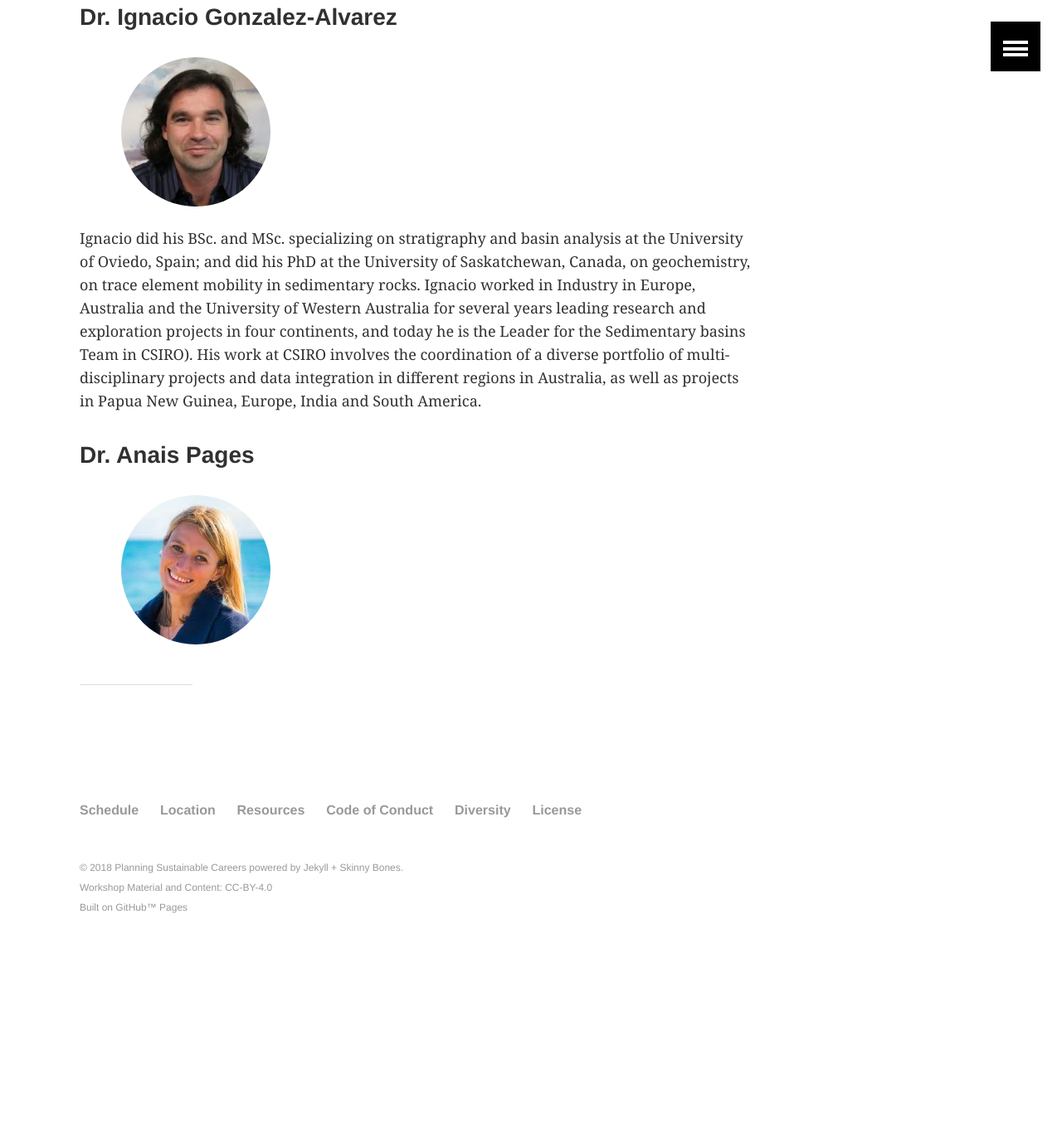
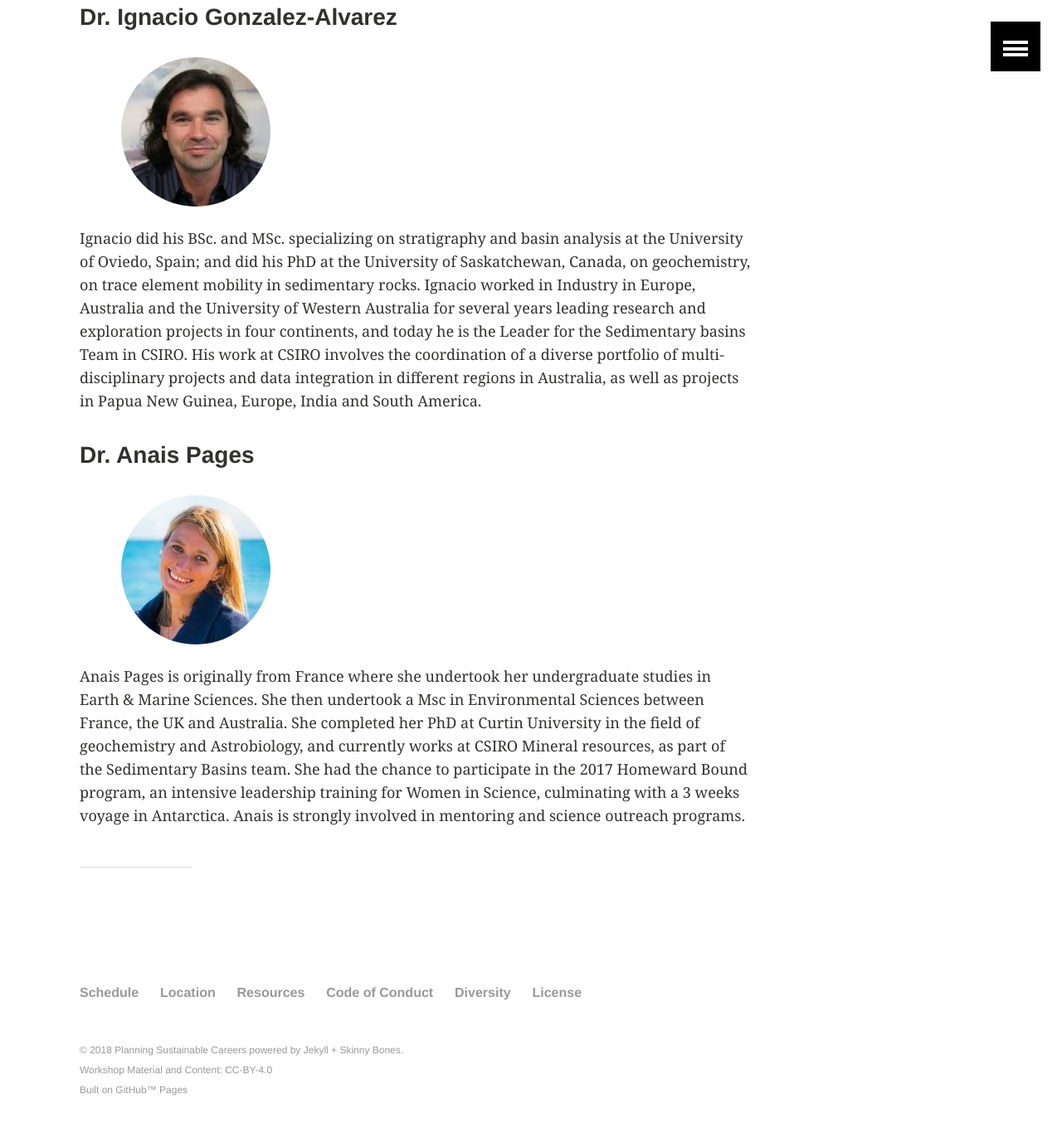
Before and after one commit to DDE-ECMR-workshop/DDE-EMCR-workshop.github.io, a Jekyll site: the page built from _pages/panel.md, in a window 1280 px wide and 1400 px high, scrolled down 617 px. Shown: the top 1360 px of the window at 83% size. Built offline with Jekyll 4.4.1, drawn with Linux system fonts in a browser that asks for light colours; before the commit the page ends 1797 px from its top, so only the background shows below that.

Commit message:
Update Bios, Panel and Organisers Pages
* Created panel.md page; added ignacio.jpg to images

* Update panel.md

* Update panel.md

Added html image

* Update panel.md

Added html image

* Added panel images

* Updated sophie bio

* Delete panel.md~

* Added cici picture

* Updated bios

* Corrected picture extension

* upload cici.jpg

```diff
--- a/_pages/panel.md
+++ b/_pages/panel.md
@@ -24,8 +24,10 @@ Sophie has 14 years global experience in multinational mining, junior exploratio
 
 <img src="../images/ignacio.jpg" alt="Ignacio"/>
 
-Ignacio did his BSc. and MSc. specializing on stratigraphy and basin analysis at the University of Oviedo, Spain; and did his PhD at the University of Saskatchewan, Canada, on geochemistry, on trace element mobility in sedimentary rocks. Ignacio worked in Industry in Europe, Australia and the University of Western Australia for several years leading research and exploration projects in four continents, and today he is the Leader for the Sedimentary basins Team in CSIRO). His work at CSIRO involves the coordination of a diverse portfolio of multi-disciplinary projects and data integration in different regions in Australia, as well as projects in Papua New Guinea, Europe, India and South America.
+Ignacio did his BSc. and MSc. specializing on stratigraphy and basin analysis at the University of Oviedo, Spain; and did his PhD at the University of Saskatchewan, Canada, on geochemistry, on trace element mobility in sedimentary rocks. Ignacio worked in Industry in Europe, Australia and the University of Western Australia for several years leading research and exploration projects in four continents, and today he is the Leader for the Sedimentary basins Team in CSIRO. His work at CSIRO involves the coordination of a diverse portfolio of multi-disciplinary projects and data integration in different regions in Australia, as well as projects in Papua New Guinea, Europe, India and South America.
 
 ### Dr. Anais Pages
 
 <img src="../images/anais.jpg" alt="Anais"/>
+
+Anais Pages is originally from France where she undertook her undergraduate studies in Earth & Marine Sciences. She then undertook a Msc in Environmental Sciences between France, the UK and Australia. She completed her PhD at Curtin University in the field of geochemistry and Astrobiology, and currently works at CSIRO Mineral resources, as part of the Sedimentary Basins team. She had the chance to participate in the 2017 Homeward Bound program, an intensive leadership training for Women in Science, culminating with a 3 weeks voyage in Antarctica. Anais is strongly involved in mentoring and science outreach programs.
```
Also changed, not shown: _pages/organisers.md (+2 -2 lines), 1 other file.
